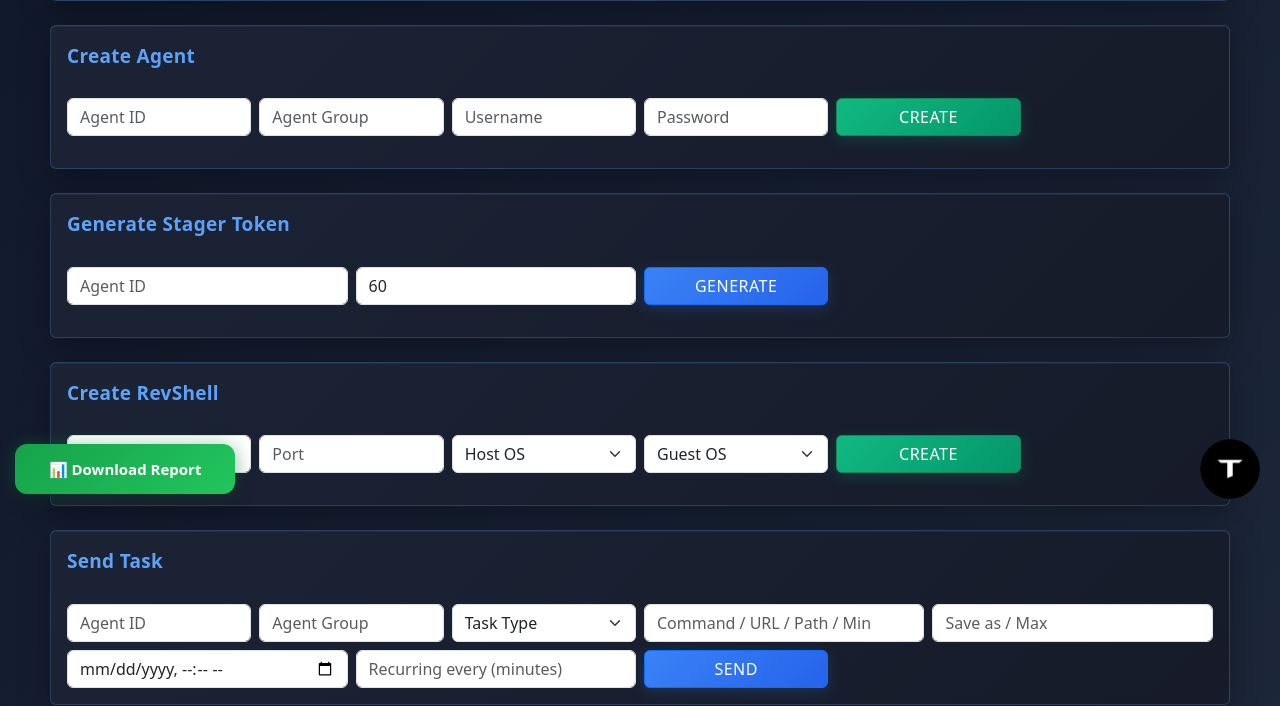
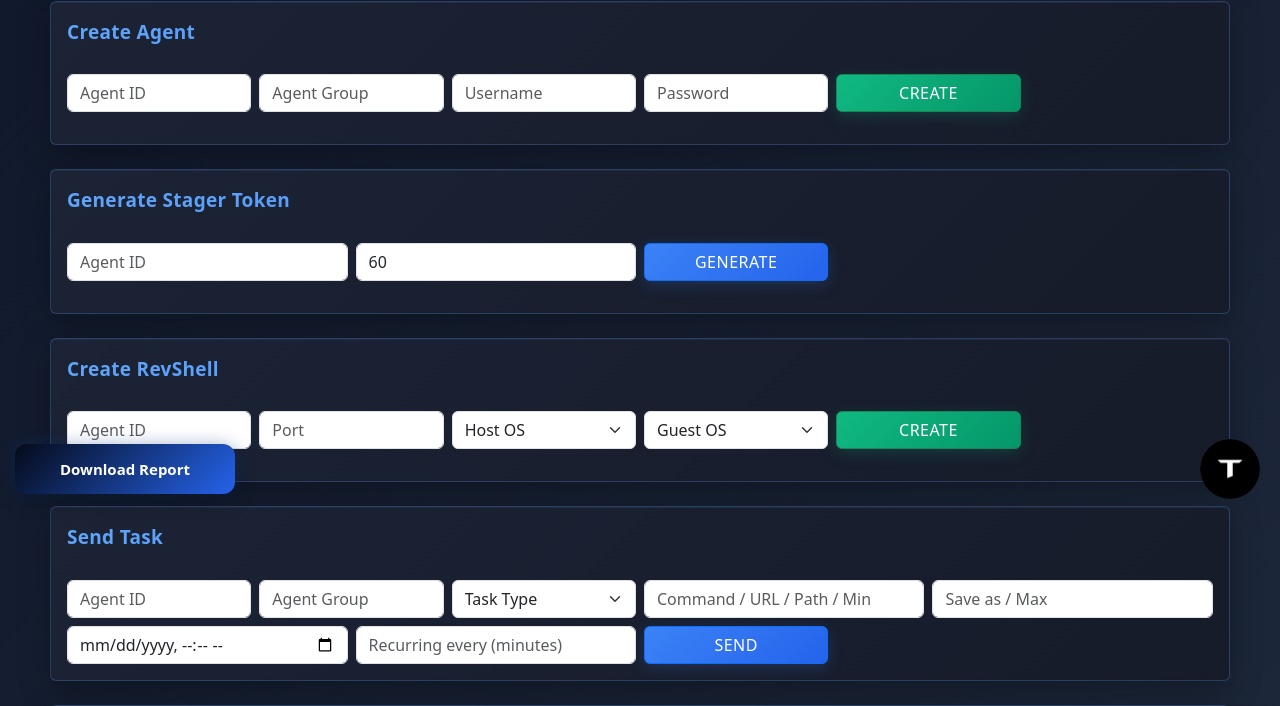
Before and after one commit to EmadMohamd/TENET, a Python web app: template templates/dashboard.html in a window 1280 px wide. Shown: the part 281-987 px from the top of the page. Run offline with Jinja, Linux system fonts and the light colour scheme; the template is opened without the code that fills it, so the values that code supplies are empty; some libraries are stand-ins or nearby versions.

Commit message:
Enhanced Report Format

````diff
--- a/templates/generate_report.html
+++ b/templates/generate_report.html
@@ -1,4 +1,3 @@
-```html
 <style>
 .report-fab {
     position: fixed;
@@ -20,8 +19,8 @@
 
     background: linear-gradient(
         135deg,
-        #16a34a,
-        #22c55e
+        #1d4ed8,
+        #3b82f6
     );
 
     color: #fff;
@@ -30,9 +29,18 @@
 
     cursor: pointer;
 
+    background: linear-gradient(135deg, #050a18, #2563eb);
+
+    color: #fff;
+    font-size: 15px;
+    font-weight: 600;
+
+    cursor: pointer;
+
+    /* Subtler Deep Glow */
     box-shadow:
-        0 6px 20px rgba(0,0,0,.25),
-        0 0 18px rgba(34,197,94,.25);
+        0 6px 20px rgba(0,0,0,.3),
+        0 0 18px rgba(37, 99, 235, 0.2);
 
     transition: all .25s ease;
 }
@@ -40,9 +48,10 @@
 .report-fab:hover {
     transform: translateY(-2px);
 
+    /* Expanded Hover Glow */
     box-shadow:
-        0 8px 24px rgba(0,0,0,.35),
-        0 0 24px rgba(34,197,94,.45);
+        0 8px 24px rgba(0,0,0,.4),
+        0 0 24px rgba(37, 99, 235, 0.35);
 }
 
 .report-fab.loading {
@@ -73,7 +82,7 @@
     id="generateReportBtn"
     type="button"
     class="report-fab">
-    📊 Download Report
+     Download Report
 </button>
 
 <script>
@@ -152,11 +161,11 @@ body{
 
 .report-wrapper{
     padding: 40px;
-    color: #1e293b;
-    background-color: #f1f5f9;
+    color: #e2e8f0;
+    background-color: #1e293b; /* Changed to an elegant dark gray/slate */
     margin: 20px;
     border-radius: 12px;
-    box-shadow: 0 4px 6px rgba(0, 0, 0, 0.1);
+    box-shadow: 0 4px 6px rgba(0, 0, 0, 0.3);
 }
 
 .report-header{
@@ -166,7 +175,7 @@ body{
 }
 
 .report-title {
-    color: #3b82f6;
+    color: #60a5fa; /* Adjusted for better visibility on dark gray */
     font-size: 50px;
     font-weight: 700;
     font-family: 'Inter', system-ui, -apple-system, BlinkMacSystemFont, 'Segoe UI', Roboto, sans-serif;
@@ -174,7 +183,7 @@ body{
 }
 
 .report-date{
-    color: #64748b;
+    color: #94a3b8; /* Lightened date text color */
     font-size: 13px;
 }
 
@@ -184,30 +193,30 @@ body{
 }
 
 .report-content h1{
-    color: #3b82f6;
+    color: #60a5fa;
     margin-top: 30px;
-    border-bottom: 2px solid #60a5fa;
+    border-bottom: 2px solid #3b82f6;
     padding-bottom: 8px;
 }
 
 .report-content h2{
-    color: #1e40af;
+    color: #93c5fd; /* Lightened header color */
     margin-top: 25px;
 }
 
 .report-content h3{
-    color: #2563eb;
+    color: #3b82f6;
 }
 
 .report-content p{
     margin: 10px 0;
-    color: #334155;
+    color: #cbd5e1; /* Changed to lighter tone for contrast */
 }
 
 .report-content ul,
 .report-content ol{
     margin-left: 20px;
-    color: #334155;
+    color: #cbd5e1;
 }
 
 .report-content li {
@@ -218,10 +227,10 @@ body{
     width: 100%;
     border-collapse: collapse;
     margin: 20px 0;
-    background-color: white;
+    background-color: #0f172a; /* Dark gray background for report tables */
     border-radius: 8px;
     overflow: hidden;
-    box-shadow: 0 1px 3px rgba(0, 0, 0, 0.08);
+    box-shadow: 0 1px 3px rgba(0, 0, 0, 0.3);
 }
 
 .report-content th{
@@ -235,8 +244,11 @@ body{
 
 .report-content td{
     padding: 12px;
-    border-bottom: 1px solid #e2e8f0;
-    color: #334155;
+    border-bottom: 1px solid rgba(148, 163, 184, 0.12); /* Subtle borders */
+    color: #cbd5e1;
+    white-space: normal;
+    word-break: break-word;
+    overflow-wrap: break-word;
 }
 
 .report-content tr:last-child td{
@@ -244,11 +256,11 @@ body{
 }
 
 .report-content tr:hover{
-    background-color: #f0f4f8;
+    background-color: rgba(255, 255, 255, 0.04); /* Subtle bright overlay on hover */
 }
 
 .report-content pre{
-    background: #1e293b;
+    background: #0b0f19;
     color: #cbd5f5;
     padding: 15px;
     border-radius: 8px;
@@ -258,8 +270,8 @@ body{
 }
 
 .report-content code{
-    background: #e0e7ff;
-    color: #1e40af;
+    background: rgba(96, 165, 250, 0.15); /* Translucent styled inline code wrapper */
+    color: #93c5fd;
     padding: 2px 6px;
     border-radius: 4px;
     font-family: 'Courier New', monospace;
@@ -274,8 +286,8 @@ body{
 .report-content blockquote{
     border-left: 4px solid #60a5fa;
     padding-left: 15px;
-    color: #475569;
-    background-color: #f8fafc;
+    color: #94a3b8;
+    background-color: rgba(15, 23, 42, 0.4);
     padding: 15px;
     border-radius: 4px;
     margin: 15px 0;
@@ -283,44 +295,44 @@ body{
 
 .report-footer{
     margin-top: 40px;
-    border-top: 1px solid #cbd5e1;
+    border-top: 1px solid rgba(148, 163, 184, 0.2);
     padding-top: 15px;
     font-size: 12px;
-    color: #64748b;
+    color: #94a3b8;
 }
 
 /* ================= ALERTS/BADGES ================= */
 .alert-info {
-    background-color: #eff6ff;
+    background-color: rgba(59, 130, 246, 0.15);
     border-left: 4px solid #3b82f6;
-    color: #1e40af;
+    color: #93c5fd;
     padding: 12px;
     border-radius: 4px;
     margin: 15px 0;
 }
 
 .alert-success {
-    background-color: #f0fdf4;
+    background-color: rgba(22, 163, 74, 0.15);
     border-left: 4px solid #16a34a;
-    color: #15803d;
+    color: #86efac;
     padding: 12px;
     border-radius: 4px;
     margin: 15px 0;
 }
 
 .alert-warning {
-    background-color: #fffbeb;
+    background-color: rgba(245, 158, 11, 0.15);
     border-left: 4px solid #f59e0b;
-    color: #92400e;
+    color: #fde047;
     padding: 12px;
     border-radius: 4px;
     margin: 15px 0;
 }
 
 .alert-danger {
-    background-color: #fef2f2;
+    background-color: rgba(239, 68, 68, 0.15);
     border-left: 4px solid #ef4444;
-    color: #991b1b;
+    color: #fca5a5;
     padding: 12px;
     border-radius: 4px;
     margin: 15px 0;
@@ -333,7 +345,7 @@ body{
     <div class="report-header">
 
         <div class="report-title">
-            TENET Agent Report
+            TENET Agents Report
         </div>
 
         <div class="report-date">
@@ -412,4 +424,3 @@ body{
     });
 });
 </script>
-```
````
